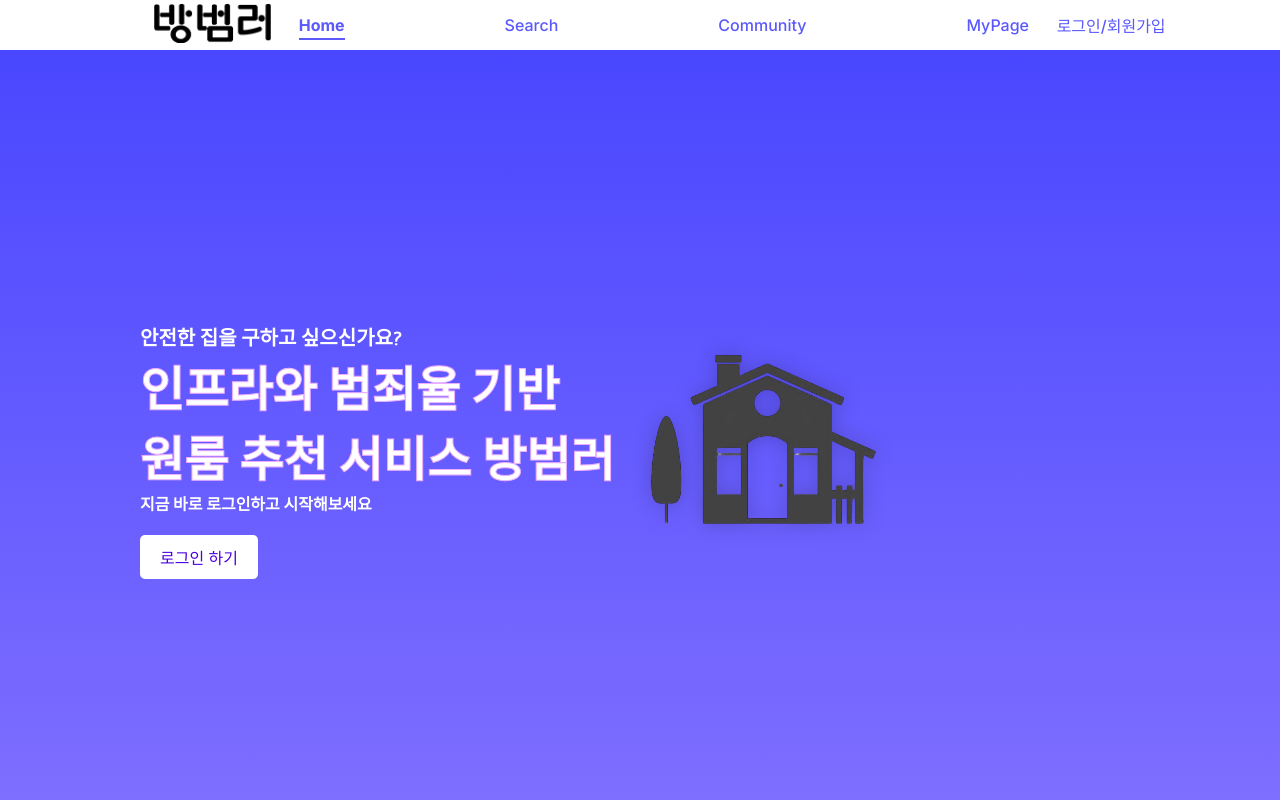
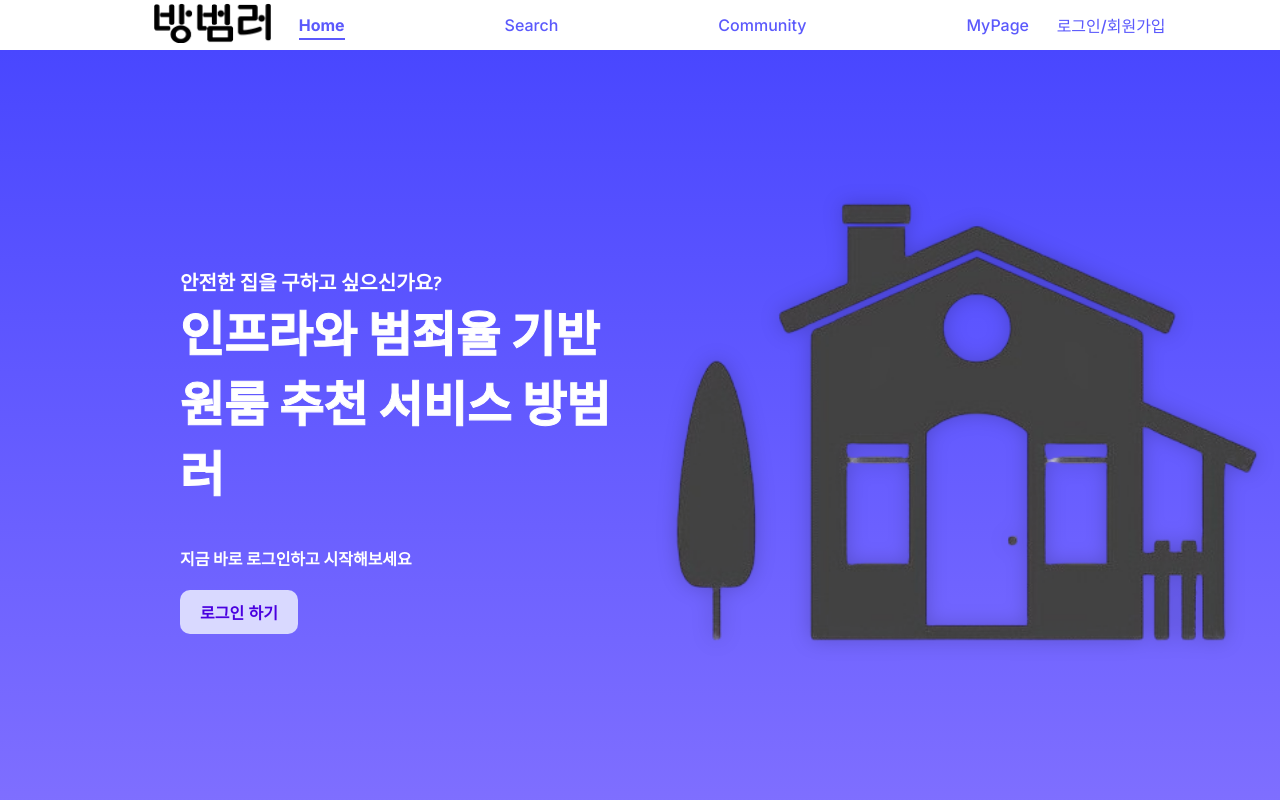
Before and after one commit to Bangbumler/front_end, a React (Create React App) app: page / in a window 1280 px wide. Shown: the top 800 px of the page. Built offline with nearby package versions, Linux system fonts and the light colour scheme; a web font is replaced by a local one.

Commit message:
디자인 좀만 수정

```diff
--- a/src/Main/FirstPage.jsx
+++ b/src/Main/FirstPage.jsx
@@ -17,19 +17,19 @@ const PageContainer = styled.div`
 const ContentWrapper = styled.div`
     display: flex;
     align-items: center;
-    width: 1000px;
+    width: 1500px;
     height: 500px;
 `;
 
 const TextContainer = styled.div`
     max-width: 600px;
     margin-right: 20px;
+    margin-left: 180px;
 `;
 
 const Title = styled.div`
     color: #FFF;
     -webkit-text-stroke-width: 1px;
-    -webkit-text-stroke-color: #ECAFFF;
     font-family: 'Glory', sans-serif;
     font-size: 48px;
     font-style: normal;
@@ -53,13 +53,15 @@ const Description = styled.div`
       font-style: normal;
       font-weight: 600;
       line-height: normal;
+      margin-top: 40px;
 `;
 
 const LoginButton = styled.button`
     padding: 10px 20px;
     font-size: 16px;
-    border-radius: 5px;
-    background-color: white;
+    font-weight:bold;
+    border-radius: 10px;
+    background-color: #D9D9FF;
     color: #4a00e0;
     border: none;
     cursor: pointer;
@@ -71,8 +73,8 @@ const LoginButton = styled.button`
 `;
 
 const ImageSection = styled.div`
-    width: 250px;
-    height: 250px;
+    width: 700px;
+    height: 700px;
     background-image: url(${houseImg});
     background-size: contain;
     background-repeat: no-repeat;
--- a/src/Main/SecondPage.jsx
+++ b/src/Main/SecondPage.jsx
@@ -18,14 +18,13 @@ const CardContainer = styled.div`
     display: flex;
     gap: 179px;
 `;
-
 const Card = styled.div`
-
+    position: relative; /* 내부 요소 위치 제어 */
     width: 476px;
-    height : 583px;
+    height: 583px;
     background-color: white;
     border-radius: 20px;
-    padding: 0 20px 20px 20px; /* 상단 패딩을 제거하고 나머지 유지 */
+    padding: 0 20px 20px 20px; /* 상단 패딩 제거 */
     box-shadow: 0px 4px 12px rgba(0, 0, 0, 0.1);
     display: flex;
     flex-direction: column;
@@ -34,24 +33,30 @@ const Card = styled.div`
 `;
 
 const CardTitle = styled.div`
-    width:75%;
+    position: absolute;
+    top: -20px; /* 상단에서 카드 밖으로 살짝 나옴 */
+    left: 50%;
+    transform: translateX(-50%);
+    width: 70%;
+    height: 10%;
     font-size: 24px;
     font-weight: bold;
-    color: #8271FF;
+    color: #ffffff;
     background: linear-gradient(0deg, rgba(236, 175, 255, 0.90) 0%, rgba(133, 132, 255, 0.90) 100%);
     padding: 8px 16px;
-    border-radius: 15px;
-    margin-bottom: 20px;
+    border-radius: 10px;
+    box-shadow: 0 4px 6px rgba(0, 0, 0, 0.1); /* 상자 그림자 추가 */
 `;
 
 const CardDescription = styled.div`
     color: #000;
     font-family: "Golos Text", sans-serif;
-    font-size: 15px;
+    font-size: 16px;
     font-style: normal;
-    font-weight: 600;
+    font-weight: bold;
     line-height: 30px; /* 200% */
     text-align:left;
+
 `;
 
 const CardButton = styled.button`
@@ -82,11 +87,11 @@ const MiniTitle = styled.div`
     font-family: "Golos Text", sans-serif;
     font-size: 18px;
     font-style: normal;
-    font-weight: 600;
+    font-weight: 900;
     line-height: normal;
     margin-right:150px;
-    margin-top : 30px;
-    margin-bottom: 30px;
+    margin-top : 100px;
+    margin-bottom: 10px;
 `;
 const SecondPage = () => {
     const navigate = useNavigate();
--- a/src/pages/community/Communitydetail.jsx
+++ b/src/pages/community/Communitydetail.jsx
@@ -26,7 +26,7 @@ const CommunityDetailInfo = styled.div`
   min-height: 80vh;
   border-radius: 20px;
   box-shadow: 0px 4px 10px rgba(0, 0, 0, 0.1);
-  border: 4px solid #efddff;
+  border: 9px solid #efddff;
 `;
 
 const SaleNumberSection = styled.div`
```
